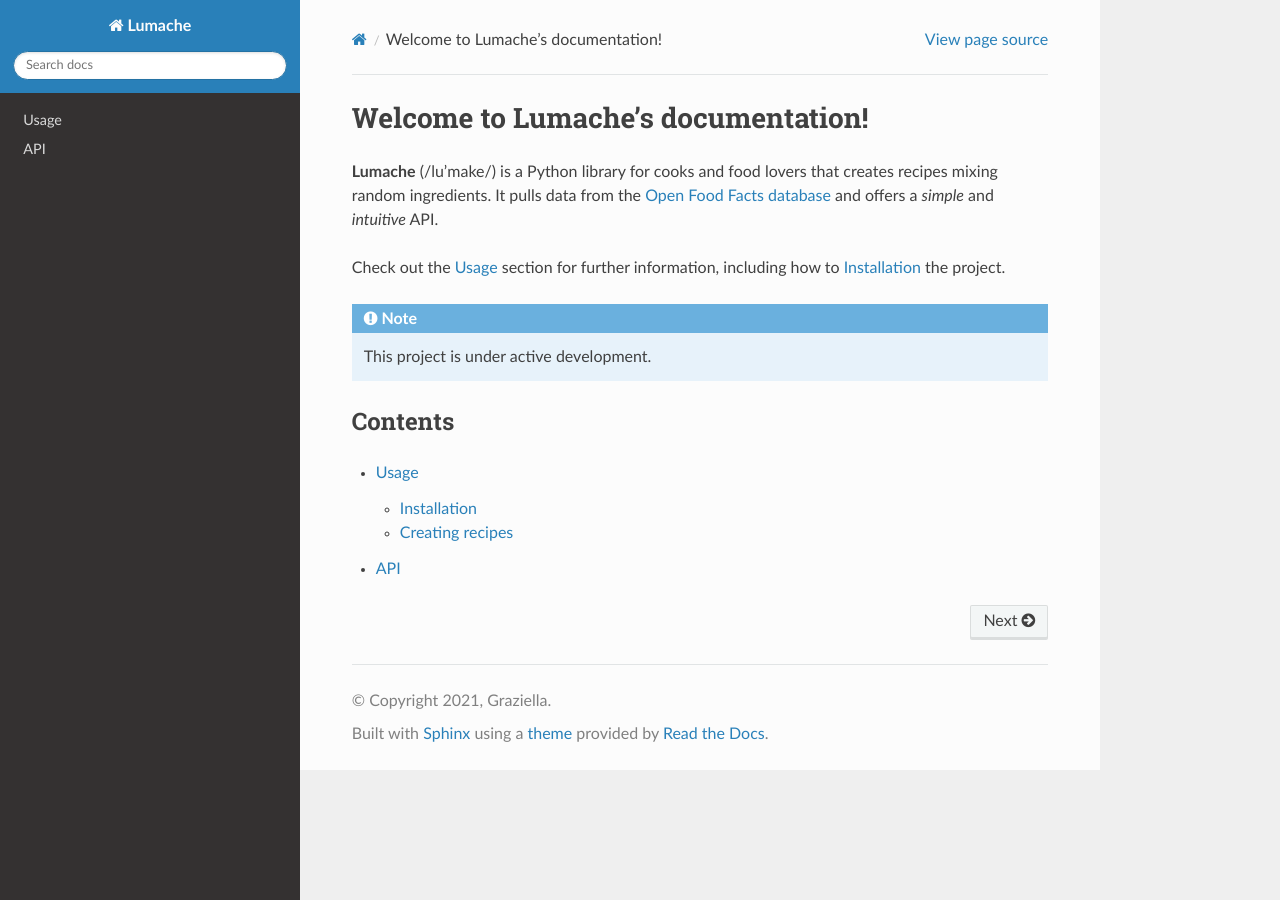
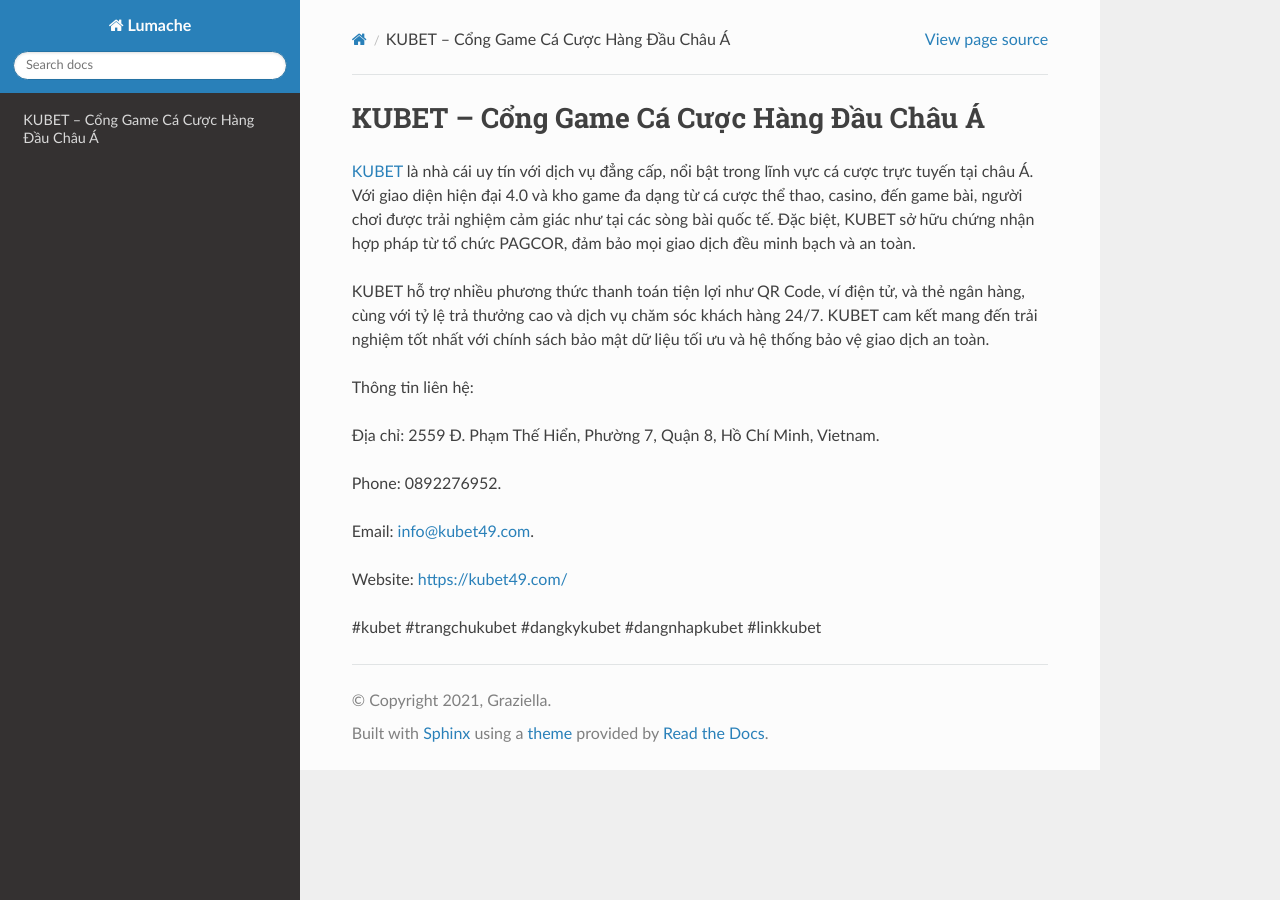
Before and after one commit to plapenanec/linkkubet49com0, a Sphinx documentation site: the page built from docs/source/index.rst, in a window 1280 px wide. Built offline with Sphinx 7.4.7 and the Read the Docs theme 3.1.0, drawn with Linux system fonts in a browser that asks for light colours.

Commit message:
Update index.rst

```diff
--- a/docs/source/index.rst
+++ b/docs/source/index.rst
@@ -1,22 +1,18 @@
-Welcome to Lumache's documentation!
+KUBET – Cổng Game Cá Cược Hàng Đầu Châu Á
 ===================================
 
-**Lumache** (/lu'make/) is a Python library for cooks and food lovers
-that creates recipes mixing random ingredients.
-It pulls data from the `Open Food Facts database <https://world.openfoodfacts.org/>`_
-and offers a *simple* and *intuitive* API.
+`KUBET <https://kubet49.com/>`_ là nhà cái uy tín với dịch vụ đẳng cấp, nổi bật trong lĩnh vực cá cược trực tuyến tại châu Á. Với giao diện hiện đại 4.0 và kho game đa dạng từ cá cược thể thao, casino, đến game bài, người chơi được trải nghiệm cảm giác như tại các sòng bài quốc tế. Đặc biệt, KUBET sở hữu chứng nhận hợp pháp từ tổ chức PAGCOR, đảm bảo mọi giao dịch đều minh bạch và an toàn.
 
-Check out the :doc:`usage` section for further information, including
-how to :ref:`installation` the project.
+KUBET hỗ trợ nhiều phương thức thanh toán tiện lợi như QR Code, ví điện tử, và thẻ ngân hàng, cùng với tỷ lệ trả thưởng cao và dịch vụ chăm sóc khách hàng 24/7. KUBET cam kết mang đến trải nghiệm tốt nhất với chính sách bảo mật dữ liệu tối ưu và hệ thống bảo vệ giao dịch an toàn.
 
-.. note::
+Thông tin liên hệ:
 
-   This project is under active development.
+Địa chỉ: 2559 Đ. Phạm Thế Hiển, Phường 7, Quận 8, Hồ Chí Minh, Vietnam.
 
-Contents
---------
+Phone: 0892276952.
 
-.. toctree::
+Email: info@kubet49.com.
 
-   usage
-   api
+Website: https://kubet49.com/
+
+#kubet #trangchukubet #dangkykubet #dangnhapkubet #linkkubet
```
